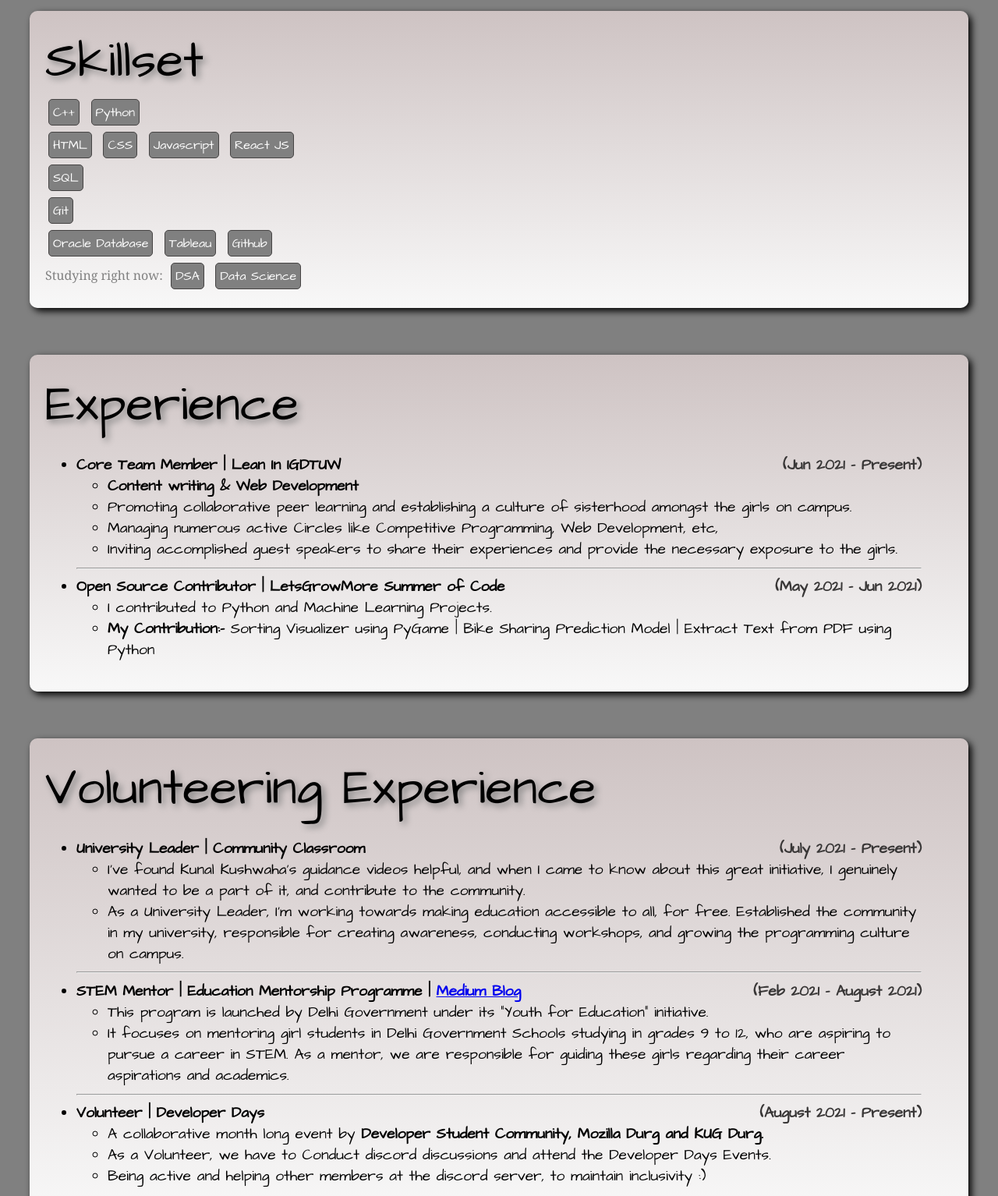
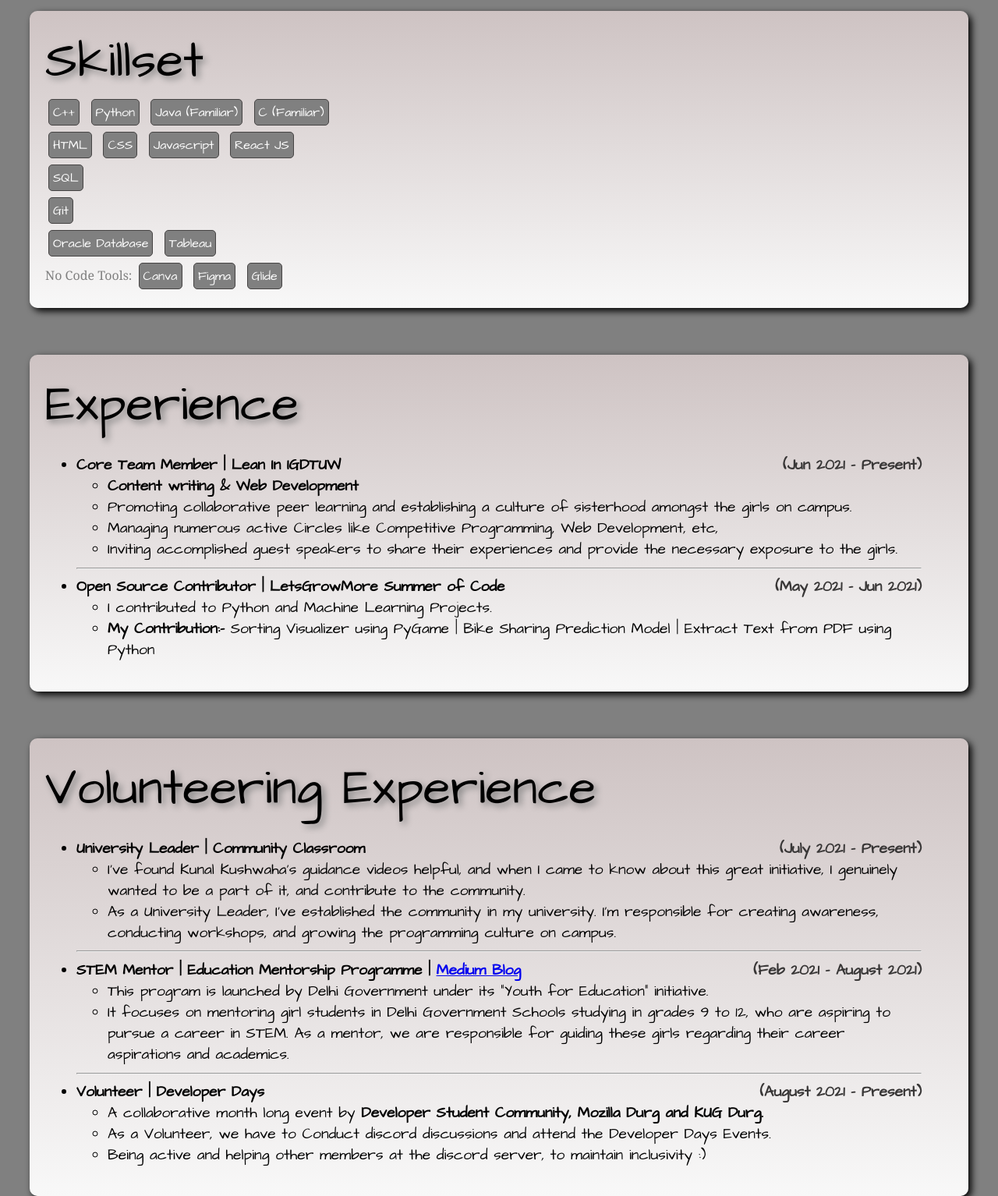
Before and after one commit to queenish001/Portfolio, a plain HTML site: page skillset.html in a window 1280 px wide. Shown: the part 120-1654 px from the top of the page at 78% size. Drawn offline with Linux system fonts and the light colour scheme.

```diff
--- a/css/skillStyle.css
+++ b/css/skillStyle.css
@@ -181,3 +181,8 @@ footer{
 .bld{
     font-weight: bolder;
 }
+
+.bt{
+    font-family: 'Architects Daughter', cursive;
+
+}
--- a/skillset.html
+++ b/skillset.html
@@ -47,6 +47,8 @@
             <div class="content">
                 <div class="skl">C++</div>
                 <div class="skl">Python</div>
+                <div class="skl">Java (Familiar)</div>
+                <div class="skl">C (Familiar)</div>
             </div>
 
             <div class="content">
@@ -66,12 +68,12 @@
             <div class="content">
                 <div class="skl">Oracle Database</div>
                 <div class="skl">Tableau</div>
-                <div class="skl">Github</div>
             </div>
             <div class="content">
-                <span class="txt">Studying right now:</span>
-                <div class="skl">DSA</div>
-                <div class="skl">Data Science</div>
+                <span class="txt">No Code Tools: </span>
+                <div class="skl">Canva</div>
+                <div class="skl">Figma</div>
+                <div class="skl">Glide</div>
             </div>
 
 
@@ -120,8 +122,7 @@
                 <ul class="tt">
                     <li>I've found Kunal Kushwaha's guidance videos helpful, and when I came to know about this
                         great initiative, I genuinely wanted to be a part of it, and contribute to the community.</li>
-                    <li>As a University Leader, I'm working towards making education accessible to all, for free.
-                        Established the community in my university, responsible for creating awareness, conducting
+                    <li>As a University Leader, I've established the community in my university. I'm responsible for creating awareness, conducting
                         workshops, and growing the programming culture on campus.</li>
                 </ul>
                 <hr>
@@ -167,7 +168,7 @@
                     <ul class="tt">
                         <li> <span class="bld">HTML | CSS | Javascript | React JS</span></li>
                         <li>
-                            Group Project | Visualizing different Sorting Algorithms.
+                            Group Project | Total Team Members: 4
                         </li>
                         <li>
                             Built the structure of the Visualizer and added visualization for Bubble Sort and Selection Sort, Along with features like Increasing/Decreasing Array Size and Animation Speed.
@@ -182,10 +183,7 @@
                     <ul class="tt">
                         <li> Group Project | Total Team Members: 2
                         </li>
-                        <li>
-                            Case Study Products: <span class="bld">Duolingo and Delhivery</span>
-                        </li>
-                        <li> Researched about the Product, It's features, Recognized Opportunities for Focus by Making certain Assumptions, Surveryed about the products among our peers, and hrainstormed possible Solutions.
+                        <li> Researched about the Product, It's features, Recognized Opportunities for Focus by Making initial Assumptions, Surveryed about the products among our peers, and brainstormed possible Solutions.
                         </li>
                     </ul>
                     <hr>
```
